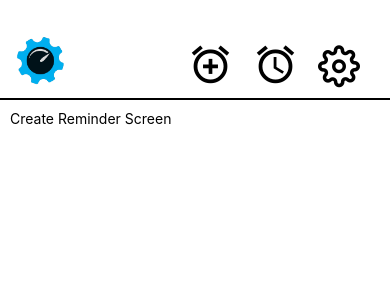
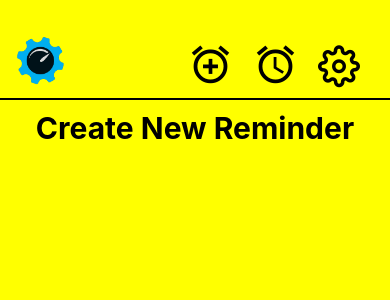
Before and after one commit to purplevarun/reminder-app, a React Native app: screen /Screen_1_Add_Reminder in a window 390 px wide. Shown: the top 300 px of the page. Built offline with nearby package versions, Linux system fonts and the light colour scheme.

Commit message:
Implemented Dark Mode.

```diff
--- a/components/buttons/Buttons.js
+++ b/components/buttons/Buttons.js
@@ -2,29 +2,55 @@ import { TouchableOpacity, View } from "react-native";
 import MaterialIcon from "react-native-vector-icons/MaterialIcons";
 import FeatherIcon from "react-native-vector-icons/Feather";
 import { touchableOpacityStyle } from "./ButtonsStyle";
+import { GlobalContext } from "../../contexts/GlobalContext";
+import { useContext } from "react";
 const btnSize = 45;
 
 export const AddReminderBtn = ({ onPress }) => {
+	const { darkMode, colors } = useContext(GlobalContext);
+	const getBtnColor = () => {
+		return darkMode.darkMode ? colors.light : colors.dark;
+	};
 	return (
 		<TouchableOpacity style={touchableOpacityStyle} onPress={onPress}>
-			<MaterialIcon name="alarm-add" size={btnSize} />
+			<MaterialIcon
+				name="alarm-add"
+				size={btnSize}
+				color={getBtnColor()}
+			/>
 		</TouchableOpacity>
 	);
 };
 
 export const AllRemindersBtn = ({ onPress }) => {
+	const { darkMode, colors } = useContext(GlobalContext);
+	const getBtnColor = () => {
+		return darkMode.darkMode ? colors.light : colors.dark;
+	};
 	return (
 		<TouchableOpacity style={touchableOpacityStyle} onPress={onPress}>
-			<MaterialIcon name="access-alarms" size={btnSize} />
+			<MaterialIcon
+				name="access-alarms"
+				size={btnSize}
+				color={getBtnColor()}
+			/>
 		</TouchableOpacity>
 	);
 };
 
 export const SettingsBtn = ({ onPress }) => {
+	const { darkMode, colors } = useContext(GlobalContext);
+	const getBtnColor = () => {
+		return darkMode.darkMode ? colors.light : colors.dark;
+	};
 	return (
 		<TouchableOpacity style={touchableOpacityStyle} onPress={onPress}>
 			<View style={{ display: "flex", height: btnSize, top: 1 }}>
-				<FeatherIcon name="settings" size={btnSize - 3} />
+				<FeatherIcon
+					name="settings"
+					size={btnSize - 3}
+					color={getBtnColor()}
+				/>
 			</View>
 		</TouchableOpacity>
 	);
--- a/components/header/Header.js
+++ b/components/header/Header.js
@@ -1,14 +1,19 @@
 import { View, Alert } from "react-native";
+import { GlobalContext } from "../../contexts/GlobalContext";
 import { ReminderIcon } from "../icons/Icons";
 import {
 	AddReminderBtn,
 	AllRemindersBtn,
 	SettingsBtn,
 } from "./../buttons/Buttons";
-import { headerBtnsStyle, headerStyle } from "./HeaderStyle";
+import { getHeaderStyles, headerBtnsStyle, headerStyle } from "./HeaderStyle";
+import { useState, useContext, useEffect } from "react";
 const Header = ({ navigation }) => {
 	const handleReminderIconPress = () => {
-		Alert.alert("");
+		Alert.alert(
+			"Created by Varun Kedia",
+			"Reminder App is an app used to set regular reminders"
+		);
 	};
 	const handleAddReminderBtnPress = () => {
 		navigation.navigate("Screen_1_Add_Reminder");
@@ -19,11 +24,17 @@ const Header = ({ navigation }) => {
 	const handleSettingsBtnPress = () => {
 		navigation.navigate("Screen_3_Settings");
 	};
-
+	const { darkMode, colors } = useContext(GlobalContext);
+	const [styles, setStyles] = useState(
+		getHeaderStyles(darkMode.darkMode, colors)
+	);
+	useEffect(() => {
+		setStyles(getHeaderStyles(darkMode.darkMode, colors));
+	}, [darkMode.darkMode]);
 	return (
-		<View style={headerStyle}>
+		<View style={styles.headerStyle}>
 			<ReminderIcon onPress={handleReminderIconPress} />
-			<View style={headerBtnsStyle}>
+			<View style={styles.headerBtnsStyle}>
 				<AddReminderBtn onPress={handleAddReminderBtnPress} />
 				<AllRemindersBtn onPress={handleAllRemindersBtnPress} />
 				<SettingsBtn onPress={handleSettingsBtnPress} />
--- a/components/header/HeaderStyle.js
+++ b/components/header/HeaderStyle.js
@@ -1,5 +1,13 @@
-export const headerStyle = {
-	backgroundColor: "white",
+const getFgColor = (darkMode, colors) => {
+	return darkMode ? colors.light : colors.dark;
+};
+const getBgColor = (darkMode, colors) => {
+	return darkMode ? colors.dark : colors.light;
+};
+export const getHeaderStyles = (darkMode, colors) => {
+	return {
+		headerStyle: {
+			backgroundColor: getBgColor(darkMode, colors),
 			paddingTop: 30,
 			flexDirection: "row",
 			height: 100,
@@ -8,9 +16,11 @@ export const headerStyle = {
 			alignItems: "center",
 			paddingHorizontal: 20,
 			borderBottomWidth: 2,
-	borderBottomColor: "black",
-};
-export const headerBtnsStyle = {
+			borderBottomColor: getFgColor(darkMode, colors),
+		},
+		headerBtnsStyle: {
 			display: "flex",
 			flexDirection: "row",
+		},
 	};
+};
--- a/contexts/GlobalContext.js
+++ b/contexts/GlobalContext.js
@@ -4,11 +4,16 @@ export const GlobalContext = createContext();
 
 const GlobalContextProvider = (props) => {
 	const [darkMode, setDarkMode] = useState(false);
+	const colors = {
+		light: "yellow",
+		dark: "black",
+	};
 	const data = {
 		darkMode: {
 			darkMode,
 			setDarkMode,
 		},
+		colors,
 	};
 	return (
 		<GlobalContext.Provider value={data}>
--- a/screens/CreateReminderScreen.js
+++ b/screens/CreateReminderScreen.js
@@ -1,16 +1,23 @@
+import { useEffect, useState, useContext } from "react";
 import { View, Text } from "react-native";
 import Header from "../components/header/Header";
-import { screenBodyStyle, screenWrapperStyle } from "./screenStyles";
+import { getScreenStyles } from "./screenStyles";
+import { GlobalContext } from "../contexts/GlobalContext";
 const CreateReminderScreen = ({ navigation }) => {
-	const navProp = {
-		navigation: navigation,
-	};
-
+	const { darkMode, colors } = useContext(GlobalContext);
+	const [styles, setStyles] = useState(
+		getScreenStyles(darkMode.darkMode, colors)
+	);
+	useEffect(() => {
+		setStyles(getScreenStyles(darkMode.darkMode, colors));
+	}, [darkMode.darkMode]);
 	return (
-		<View style={screenWrapperStyle}>
-			<Header {...navProp} />
-			<View style={screenBodyStyle}>
-				<Text>Create Reminder Screen</Text>
+		<View style={styles.screenWrapperStyle}>
+			<Header navigation={navigation} />
+			<View style={styles.screenBodyStyle}>
+				<Text style={styles.screenHeadingStyle}>
+					Create New Reminder
+				</Text>
 			</View>
 		</View>
 	);
--- a/screens/MyRemindersScreen.js
+++ b/screens/MyRemindersScreen.js
@@ -1,15 +1,21 @@
+import { useEffect, useState, useContext } from "react";
 import { View, Text } from "react-native";
 import Header from "../components/header/Header";
-import { screenBodyStyle, screenWrapperStyle } from "./screenStyles";
+import { getScreenStyles } from "./screenStyles";
+import { GlobalContext } from "../contexts/GlobalContext";
 const MyRemindersScreen = ({ navigation }) => {
-	const navProp = {
-		navigation: navigation,
-	};
+	const { darkMode, colors } = useContext(GlobalContext);
+	const [styles, setStyles] = useState(
+		getScreenStyles(darkMode.darkMode, colors)
+	);
+	useEffect(() => {
+		setStyles(getScreenStyles(darkMode.darkMode, colors));
+	}, [darkMode.darkMode]);
 	return (
-		<View style={screenWrapperStyle}>
-			<Header {...navProp} />
-			<View style={screenBodyStyle}>
-				<Text>My Reminders Screen</Text>
+		<View style={styles.screenWrapperStyle}>
+			<Header navigation={navigation} />
+			<View style={styles.screenBodyStyle}>
+				<Text style={styles.screenHeadingStyle}>All Reminders</Text>
 			</View>
 		</View>
 	);
--- a/screens/SettingsScreen.js
+++ b/screens/SettingsScreen.js
@@ -1,22 +1,22 @@
 import { View, Text } from "react-native";
-import { useState } from "react";
+import { useState, useEffect, useContext } from "react";
 import Header from "../components/header/Header";
-import {
-	screenHeadingStyle,
-	screenBodyStyle,
-	screenWrapperStyle,
-} from "./screenStyles";
+import { getScreenStyles } from "./screenStyles";
 import ToggleDarkModeBtn from "../components/toggleDarkModeBtn/ToggleDarkModeBtn";
+import { GlobalContext } from "../contexts/GlobalContext";
 const SettingsScreen = ({ navigation }) => {
-	const navProp = {
-		navigation: navigation,
-	};
-	const [styles, setStyles] = useState();
+	const { darkMode, colors } = useContext(GlobalContext);
+	const [styles, setStyles] = useState(
+		getScreenStyles(darkMode.darkMode, colors)
+	);
+	useEffect(() => {
+		setStyles(getScreenStyles(darkMode.darkMode, colors));
+	}, [darkMode.darkMode]);
 	return (
-		<View style={screenWrapperStyle}>
-			<Header {...navProp} />
-			<View style={screenBodyStyle}>
-				<Text style={screenHeadingStyle}>Settings</Text>
+		<View style={styles.screenWrapperStyle}>
+			<Header navigation={navigation} />
+			<View style={styles.screenBodyStyle}>
+				<Text style={styles.screenHeadingStyle}>Settings</Text>
 				<ToggleDarkModeBtn />
 			</View>
 		</View>
--- a/screens/screenStyles.js
+++ b/screens/screenStyles.js
@@ -1,30 +1,25 @@
-const blackColor = "black";
-const whiteColor = "white";
-export const screenWrapperStyle = {
-	backgroundColor: "white",
-	flex: 1,
-	justifyContent: "flex-start",
+const getFgColor = (darkMode, colors) => {
+	return darkMode ? colors.light : colors.dark;
 };
-export const screenBodyStyle = {
-	padding: 10,
-	flex: 1,
-	flexDirection: "column",
+const getBgColor = (darkMode, colors) => {
+	return darkMode ? colors.dark : colors.light;
 };
-export const screenHeadingStyle = {
-	fontSize: 30,
-	alignSelf: "center",
-	fontWeight: "bold",
-	paddingBottom: 20,
-};
-export const getScreenStyles = (darkMode) => {
+export const getScreenStyles = (darkMode, colors) => {
 	return {
 		screenWrapperStyle: {
-			backgroundColor: darkMode ? blackColor : whiteColor,
+			backgroundColor: getBgColor(darkMode, colors),
 			flex: 1,
 			justifyContent: "flex-start",
 		},
 		screenBodyStyle: {
 			padding: 10,
 		},
+		screenHeadingStyle: {
+			fontSize: 30,
+			alignSelf: "center",
+			fontWeight: "bold",
+			paddingBottom: 20,
+			color: getFgColor(darkMode, colors),
+		},
 	};
 };
```
Lines whose indentation alone changed are shown as unchanged.
